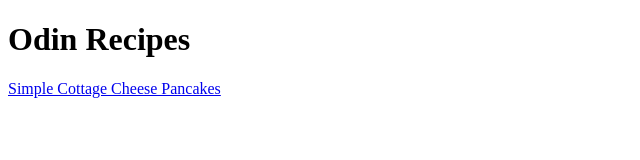
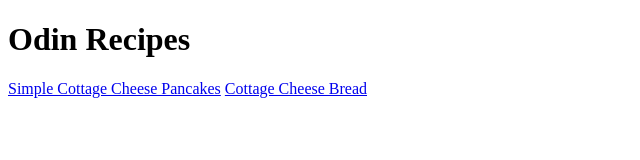
Before and after one commit to PollenVille/odin-recipes, a plain HTML site: page index.html in a window 1280 px wide. Shown: the whole page, without its empty margins (0-640 px from the left). Drawn offline with Linux system fonts and the light colour scheme.

Commit message:
Add link to cottage_cheese_bread

```diff
--- a/index.html
+++ b/index.html
@@ -8,5 +8,6 @@
     <body>
         <h1>Odin Recipes</h1>
         <a href="./recipes/simple_cottage_cheese_pancakes.html">Simple Cottage Cheese Pancakes</a>
+        <a href="./recipes/cottage_cheese_bread.html">Cottage Cheese Bread</a>
     </body>
 </html>
```
